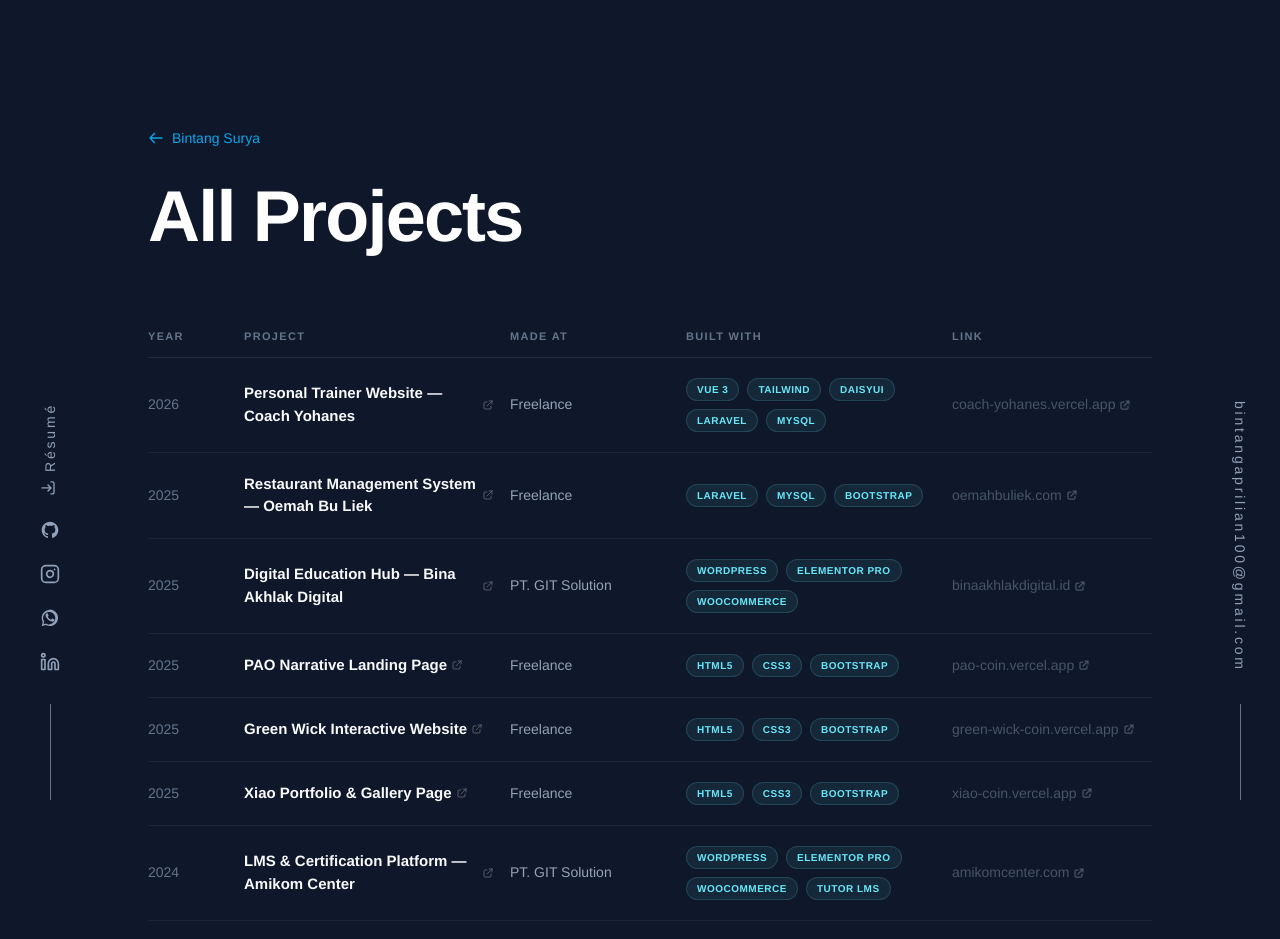
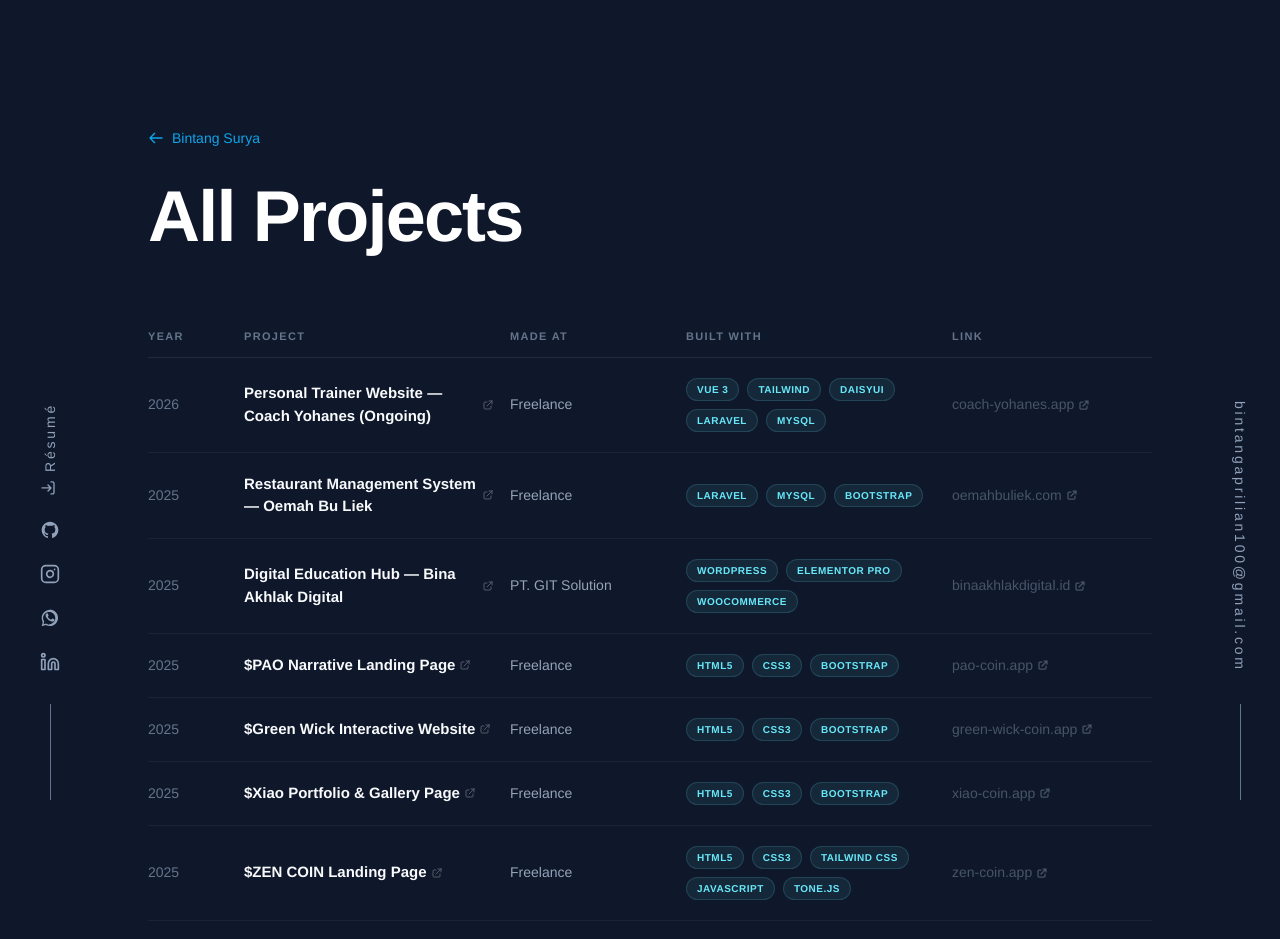
Before and after one commit to bintangmogot/bintang-profile, a Vue app: page /projects in a window 1280 px wide. Shown: the top 939 px of the page. Built offline with nearby package versions, Linux system fonts and the light colour scheme.

Commit message:
chore: refine component content across BentoAbout, Experience, Scrollytelling & ProjectArchive
- style: update component styles for better visual consistency

```diff
--- a/src/components/BentoAbout.vue
+++ b/src/components/BentoAbout.vue
@@ -255,6 +255,12 @@
   overflow: hidden;
   transition: border-color 0.3s ease;
 }
+@media (max-width: 639px) {
+  .bento-cell {
+    padding: 12px;
+  }
+}
+
 .bento-cell:hover {
   border-color: rgba(14, 165, 233, 0.2);
 }
--- a/src/components/Experience.vue
+++ b/src/components/Experience.vue
@@ -15,7 +15,7 @@
           v-for="(cat, idx) in categories"
           :key="idx"
           @click="activeCat = idx; activeExp = 0"
-          class="px-6 py-2.5 flex-1 rounded-lg text-sm font-bold transition-all uppercase tracking-wider"
+          class="px-6 py-2.5 flex-1 rounded-lg text-xs sm:text-sm font-bold transition-all uppercase tracking-wider"
           :class="activeCat === idx
             ? 'bg-primary text-slate-900 shadow-lg shadow-primary/20'
             : 'text-slate-400 hover:text-white hover:bg-white/5'"
--- a/src/components/Scrollytelling.vue
+++ b/src/components/Scrollytelling.vue
@@ -71,7 +71,7 @@
                     <!-- CARD PROJECT -->
                     <div
                         @click="openModal(step)"
-                        class="group/card relative flex flex-col p-8 rounded-4xl transition-all duration-200 cursor-pointer
+                        class="group/card relative flex flex-col p-4 sm:p-8 rounded-4xl transition-all duration-200 cursor-pointer
                                bg-white/3 border border-white/5 hover:border-primary/40
                                hover:bg-white/5 hover:backdrop-blur-md hover:shadow-2xl overflow-hidden h-full min-h-[580px] md:min-h-[400px]"
                     >
@@ -97,10 +97,10 @@
 
                             <div class="pt-2">
                                 <h3 class="text-xs font-bold text-primary uppercase tracking-[0.2em] mb-2">{{ step.navTitle }}</h3>
-                                <h3 class="text-3xl font-bold text-white group-hover/card:text-primary transition-colors tracking-tight">{{ step.title }}</h3>
+                                <h3 class="text-2xl sm:text-3xl font-bold text-white group-hover/card:text-primary transition-colors tracking-tight">{{ step.title }}</h3>
                             </div>
 
-                            <p class="text-slate-400 leading-relaxed text-lg line-clamp-2 group-hover/card:text-white transition-colors">
+                            <p class="text-slate-400 leading-relaxed text-sm sm:text-lg line-clamp-2 group-hover/card:text-white transition-colors">
                                 {{ step.description }}
                             </p>
 
@@ -131,7 +131,7 @@
 
                     <div class="flex flex-col lg:flex-row">
                         <!-- Left: Media -->
-                        <div class="lg:w-1/2 p-6 lg:p-10">
+                        <div class="lg:w-1/2 p-6 lg:p-10 lg:sticky lg:top-0 lg:h-fit">
                             <div class="aspect-5/4 rounded-2xl overflow-hidden border border-white/5 shadow-2xl" style="text-align: center;">
                                 <img :src="selectedProject.media" class="w-full h-full object-cover" :alt="selectedProject.title">
                             </div>
@@ -140,7 +140,7 @@
                         <!-- Right: Details -->
                         <div class="lg:w-1/2 p-6 lg:p-10 lg:pl-0 flex flex-col justify-center">
                             <h3 class="text-xs font-bold text-primary uppercase tracking-[0.2em] mb-2">{{ selectedProject.navTitle }}</h3>
-                            <h2 class="text-4xl font-extrabold text-white mb-6 leading-tight">{{ selectedProject.title }}</h2>
+                            <h2 class="text-2xl md:text-4xl font-extrabold text-white mb-6 leading-tight">{{ selectedProject.title }}</h2>
 
                             <p class="text-slate-300 text-lg leading-relaxed mb-8">
                                 {{ selectedProject.longDescription }}
@@ -184,15 +184,24 @@
 const steps = [
     {
         navTitle: "Full-Stack",
-        title: "Personal Trainer Website — Coach Yohanes",
-        description: "Designed to build a strong digital presence for a premier personal trainer in Canggu, Bali. Features meal plans, training packages, and facility details.",
-        longDescription: "Designed to build a strong digital presence for a premier personal trainer in Canggu, Bali. Previously, client results and training packages were scattered across social media. I developed this high-impact landing page to centralize success stories, visual transformations, and training methodology. The site features a modern, responsive design that effectively converts visitors into clients by clearly presenting meal plans, training packages, and facility details.",
+        title: "Personal Trainer Website — Coach Yohanes (ongoing)",
+        description: "Personal Training & Nutrition Management System for Coach Yohan. A professional fullstack platform featuring dynamic meal tracking, calendar booking, and e-commerce tailored for the fitness industry in Bali. Built with Vue 3, Laravel 11, and Tailwind CSS.",
+        longDescription: "A personal trainer in Canggu, Bali, had a growing roster of international clients — but no digital system to match. Training bookings were handled via WhatsApp, meal plans were shared through Instagram stories, and client transformations were buried in phone galleries. I designed and built this full-stack platform to solve that. Starting as a high-conversion landing page showcasing credentials, testimonials, and training packages, the system is progressively evolving into a complete fitness management suite — featuring an interactive 'Build Your Own Plate' nutrition tracker with real-time macro calculations, a calendar-based session booking system with admin approval workflows, and an integrated e-commerce store for gym supplements and gear. The frontend is built with Vue 3 Composition API and Tailwind CSS 4 for a premium, responsive experience, while the backend runs on Laravel 11 serving a RESTful API with PostgreSQL.",
         media: "https://res.cloudinary.com/workstation-/image/upload/f_auto,q_auto/profile-bintang/dark/coach",
         type: "image",
-        githubLink: "https://github.com/bintangmogot/gym-yohanes",
+        githubLink: "https://github.com/bintangmogot/fitness-management-app",
         liveLink: "https://gym-yohanes.vercel.app/",
         techStack: ["Vue.js", "Vite", "Tailwind CSS", "DaisyUI", "JavaScript"],
-        features: ["Responsive Landing Page", "Meal Plan Showcase", "Training Package Display", "UI/UX Design Integration"]
+        features: [
+            "Conversion-Optimized Landing Page",
+            "Dynamic 'Build Your Own Plate' Nutrition Tracker",
+            "Real-Time Macro Calculator (Kcal, Protein, Carbs, Fat)",
+            "Calendar-Based Session Booking with Admin Approval",
+            "E-Commerce for Gym Supplements & Gear",
+            "Embedded Video Testimonials",
+            "Mobile-First Responsive UI/UX"
+        ]
+
     },
     {
         navTitle: "Web App",
@@ -204,7 +213,12 @@
         githubLink: "https://github.com/bintangmogot/website_oemahbuliek",
         liveLink: "https://omahbuliek.page.gd/",
         techStack: ["Laravel", "PHP", "MySQL", "Bootstrap", "JavaScript"],
-        features: ["Employee Attendance & Photo Verification", "Payroll with Overtime Logic", "Inventory Stock-In/Stock-Out Tracking", "Role-Based Access Control"]
+        features: [
+            "Employee Attendance & Photo Verification",
+            "Payroll with Overtime Logic",
+            "Inventory Stock-In/Stock-Out Tracking",
+            "Role-Based Access Control"
+        ]
     },
     {
         navTitle: "WordPress",
@@ -216,7 +230,12 @@
         githubLink: "",
         liveLink: "https://amikomcenter.com/",
         techStack: ["WordPress", "Elementor Pro", "LMS Plugins", "WooCommerce", "Figma"],
-        features: ["LMS Course Marketplace", "E-commerce Integration", "Corporate Profile", "Responsive UI Implementation"]
+        features: [
+            "LMS Course Marketplace",
+            "E-commerce Integration",
+            "Corporate Profile",
+            "Responsive UI Implementation"
+        ]
     },
     {
         navTitle: "Frontend",
@@ -228,7 +247,12 @@
         githubLink: "https://github.com/bintangmogot/XiaoCoin",
         liveLink: "https://xiao-coin.vercel.app/",
         techStack: ["HTML5", "CSS3", "JavaScript", "Bootstrap"],
-        features: ["Multi-Project Consistency", "Tokenomics Display", "Roadmap Sections", "Fully Responsive Design"]
+        features: [
+            "Multi-Project Consistency",
+            "Tokenomics Display",
+            "Roadmap Sections",
+            "Fully Responsive Design"
+        ]
     }
 ];
 
--- a/src/pages/ProjectArchive.vue
+++ b/src/pages/ProjectArchive.vue
@@ -32,7 +32,7 @@
         >
           <!-- Year -->
           <div class="archive-cell year-cell">
-            <span class="mobile-label">Year</span>
+            <span class="mobile-label hidden md:block">Year</span>
             {{ project.year }}
           </div>
 
@@ -166,14 +166,14 @@
 const archiveProjects = ref([
   {
     year: '2026',
-    title: 'Personal Trainer Website — Coach Yohanes',
+    title: 'Personal Trainer Website — Coach Yohanes (Ongoing)',
     madeAt: 'Freelance',
     techStack: ['Vue 3', 'Tailwind', 'DaisyUI', 'Laravel', 'MySQL'],
-    linkDisplay: 'coach-yohanes.vercel.app',
+    linkDisplay: 'coach-yohanes.app',
     liveLink: 'https://gym-yohanes.vercel.app',
     githubLink: 'https://github.com/bintangmogot/gym-yohanes',
     media: 'https://res.cloudinary.com/workstation-/image/upload/f_auto,q_auto/profile-bintang/dark/coach',
-    longDescription: 'Designed to build a strong digital presence for a premier personal trainer in Canggu, Bali. Features meal plans, training packages, and facility details with a modern, responsive design.',
+    longDescription: "A personal trainer in Canggu, Bali, had a growing roster of international clients — but no digital system to match. Training bookings were handled via WhatsApp, meal plans were shared through Instagram stories, and client transformations were buried in phone galleries. I designed and built this full-stack platform to solve that. Starting as a high-conversion landing page showcasing credentials, testimonials, and training packages, the system is progressively evolving into a complete fitness management suite — featuring an interactive 'Build Your Own Plate' nutrition tracker with real-time macro calculations, a calendar-based session booking system with admin approval workflows, and an integrated e-commerce store for gym supplements and gear. The frontend is built with Vue 3 Composition API and Tailwind CSS 4 for a premium, responsive experience, while the backend runs on Laravel 11 serving a RESTful API with PostgreSQL.",
     features: ['Responsive Landing Page', 'Meal Plan Showcase', 'Training Package Display', 'UI/UX Design Integration'],
   },
   {
@@ -202,10 +202,10 @@
   },
   {
     year: '2025',
-    title: 'PAO Narrative Landing Page',
+    title: '$PAO Narrative Landing Page',
     madeAt: 'Freelance',
     techStack: ['HTML5', 'CSS3', 'Bootstrap'],
-    linkDisplay: 'pao-coin.vercel.app',
+    linkDisplay: 'pao-coin.app',
     liveLink: 'https://pao-coin-nine.vercel.app/',
     githubLink: 'https://github.com/bintangmogot/GreenWickCoin',
     media: 'https://res.cloudinary.com/workstation-/image/upload/f_auto,q_auto/profile-bintang/dark/pao',
@@ -214,10 +214,10 @@
   },
   {
       year: '2025',
-      title: 'Green Wick Interactive Website',
+      title: '$Green Wick Interactive Website',
       madeAt: 'Freelance',
       techStack: ['HTML5', 'CSS3', 'Bootstrap'],
-      linkDisplay: 'green-wick-coin.vercel.app',
+      linkDisplay: 'green-wick-coin.app',
       liveLink: 'https://green-wick-coin.vercel.app/',
       githubLink: 'https://github.com/bintangmogot/GreenWickCoin',
       media: 'https://res.cloudinary.com/workstation-/image/upload/f_auto,q_auto/profile-bintang/dark/greenwick',
@@ -226,15 +226,27 @@
     },
     {
       year: '2025',
-      title: 'Xiao Portfolio & Gallery Page',
+      title: '$Xiao Portfolio & Gallery Page',
       madeAt: 'Freelance',
       techStack: ['HTML5', 'CSS3', 'Bootstrap'],
-      linkDisplay: 'xiao-coin.vercel.app',
+      linkDisplay: 'xiao-coin.app',
       liveLink: 'https://xiao-coin.vercel.app/',
       githubLink: 'https://github.com/bintangmogot/GreenWickCoin',
       media: 'https://res.cloudinary.com/workstation-/image/upload/f_auto,q_auto/profile-bintang/dark/xiao',
       longDescription: 'A multipurpose landing page for Xiao, focusing on media-heavy content and partner integrations. Features an optimized image gallery and a clean, responsive grid system to display professional partnerships.',
       features: ['Media Gallery Showcase', 'Partner Grid System', 'Responsive Navigation', 'Custom UI Components'],
+    },
+    {
+      year: '2025',
+      title: '$ZEN COIN Landing Page',
+      madeAt: 'Freelance',
+      techStack: ['HTML5', 'CSS3', 'Tailwind CSS', 'JavaScript', 'Tone.js'],
+      linkDisplay: 'zen-coin.app',
+      liveLink: 'https://zen-coin.vercel.app/',
+      githubLink: 'https://github.com/bintangmogot/zen-coin',
+      media: 'https://res.cloudinary.com/workstation-/image/upload/f_auto,q_auto/profile-bintang/dark/zen-coin_1',
+      longDescription: 'A multipurpose landing page for $ZEN COIN, focusing on media-heavy content and partner integrations. Features an optimized image gallery and a clean, responsive grid system to display professional partnerships.',
+      features: ['3D flip card', 'Responsive Navigation', 'Custom UI Components', 'Media Gallery Showcase'],
     },
     {
       year: '2024',
@@ -359,7 +371,6 @@
 
 /* Mobile labels */
 .mobile-label {
-  display: block;
   font-size: 10px;
   font-weight: 700;
   letter-spacing: 0.1em;
```
